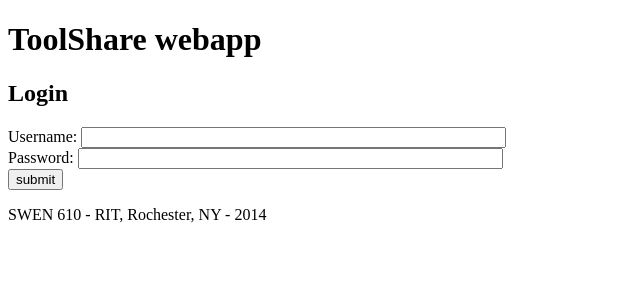
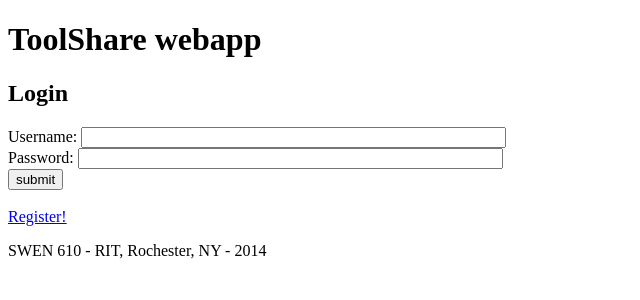
Before and after one commit to vishnutej9492/toolshare, a Django app: template toolshare/toolshare/UserAuth/templates/UserAuth/login.html in a window 1280 px wide. Shown: the part 26-326 px from the top of the page, without its empty margins (0-640 px from the left). Run offline with Django 3.2, Linux system fonts and the light colour scheme; the template is opened without the code that fills it, so the values that code supplies are empty.

Commit message:
Register Link to the Login page added.

```diff
--- a/toolshare/toolshare/UserAuth/templates/UserAuth/login.html
+++ b/toolshare/toolshare/UserAuth/templates/UserAuth/login.html
@@ -12,5 +12,8 @@
         Username: <input type="text" name="username" value="" size="50" /> <br />
         Password: <input type="password" name="password" value="" size="50" /> <br />
         <input type="submit" value="submit" />
+        <br/>
+        <br/>
+        <a href="{%url 'UserAuth:register'%}">Register! </a>
     </form>
 {% endblock %}
```
